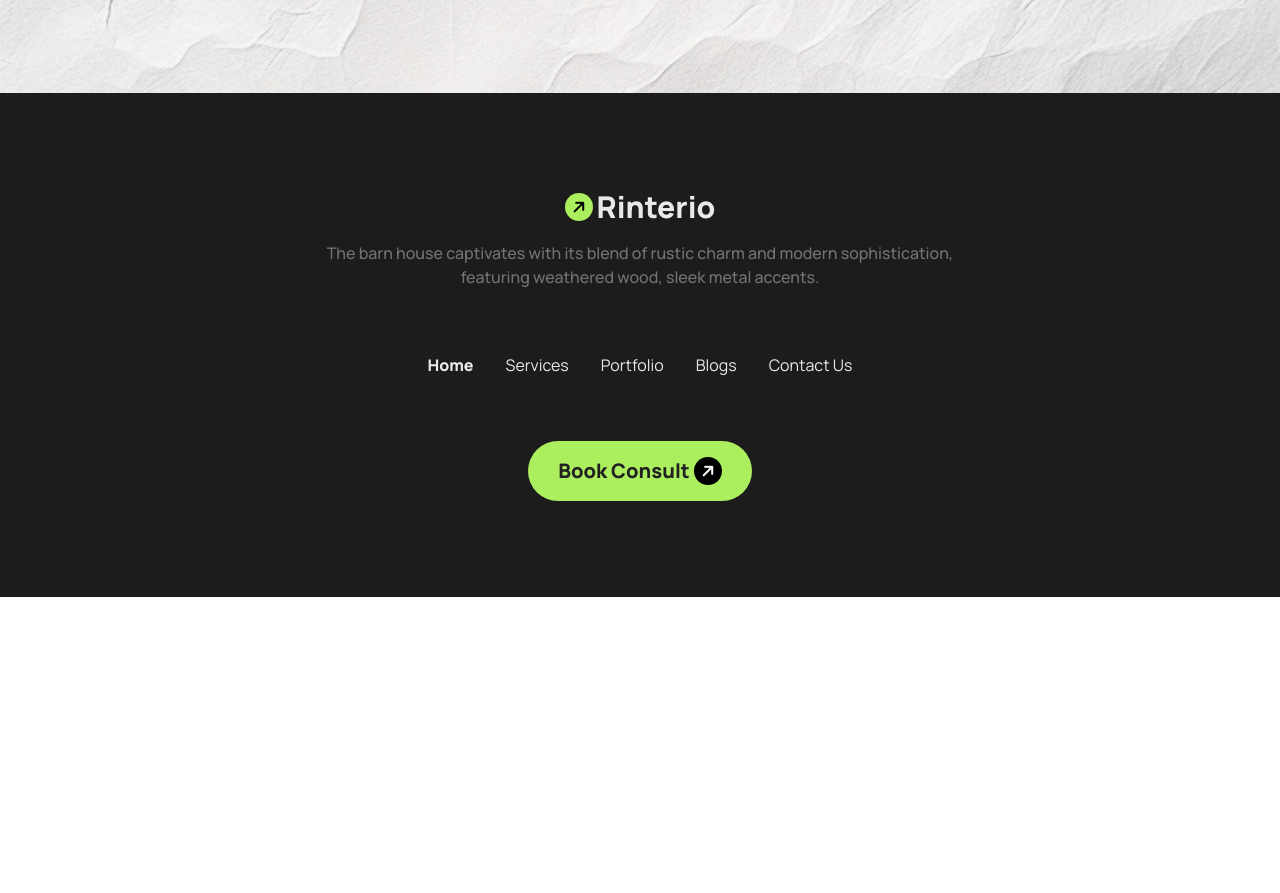
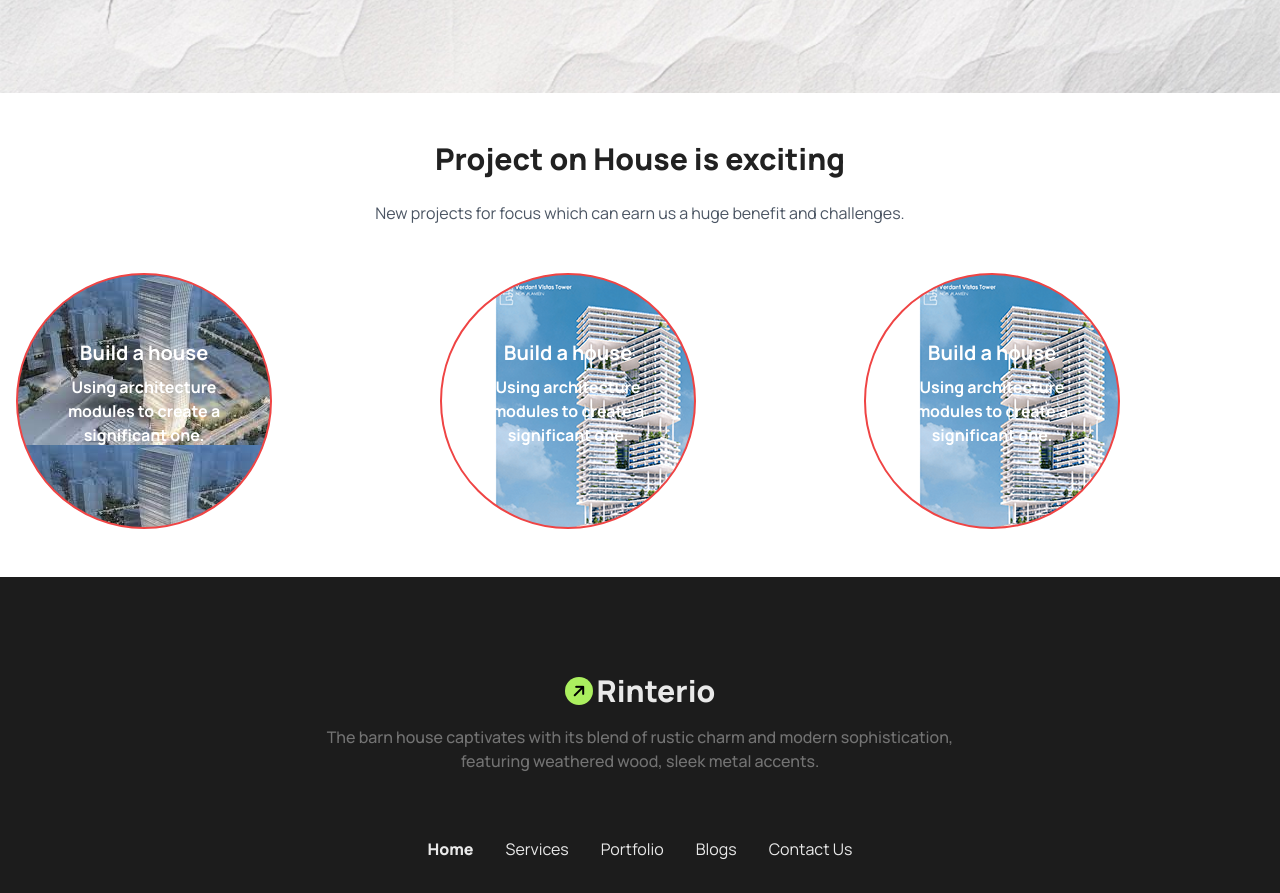
Before and after one commit to TajwarSadi0151/sadi-B10-Assignment-03, a plain HTML site: page index.html in a window 1280 px wide. Shown: the part 3755-4648 px from the top of the page. Before the commit the page ends 4352 px from the top, so only its background shows below. Drawn offline with nearby package versions, Linux system fonts and the light colour scheme.

Commit message:
last push

```diff
--- a/index.html
+++ b/index.html
@@ -50,6 +50,9 @@
           backgroundImage: {
             background_gradient: 'linear-gradient(0.00deg, rgb(255, 255, 255),rgba(255, 255, 255, 0) 100%',
             "my-Image": "url(/assets/bg.jpg)",
+            "new-Image": "url(/assets/new_1.jpeg)",
+            "second-Image": "url(/assets/new_2.jpeg)",
+            "third-Image": "url(/assets/new_3.jpeg)",
           },
         },
       },
@@ -432,6 +435,31 @@
       </form>
     </div>
   </section>
+  <section class="py-12">
+    <div class="container mx-auto px-4">
+      <h2 class="text-3xl font-extrabold text-center text-accent_heading mb-6">Project on House is exciting</h2>
+      <p class="text-center text-gray-600 mb-12">
+        New projects for focus which can earn us a huge benefit and challenges.
+      </p>
+      <div class="grid grid-cols-1 sm:grid-cols-2 lg:grid-cols-3 gap-6">
+        <div
+          class="card bg-white rounded-full border-2 border-red-500 p-6 flex flex-col items-center justify-center w-64 h-64 hover:border-blue-600 transition-all duration-500 transform hover:scale-105 bg-new-Image">
+          <h3 class="text-xl font-bold mb-2 text-white">Build a house</h3>
+          <p class="text-white mb-4 text-center font-bold">Using architecture modules to create a significant one.</p>
+        </div>
+        <div
+          class="card bg-white rounded-full border-2 border-red-500 p-6 flex flex-col items-center justify-center w-64 h-64 hover:border-blue-600 transition-all duration-500 transform hover:scale-105 bg-second-Image">
+          <h3 class="text-xl font-bold mb-2 text-white">Build a house</h3>
+          <p class="text-white mb-4 text-center font-bold">Using architecture modules to create a significant one.</p>
+        </div>
+        <div
+          class="card bg-white rounded-full border-2 border-red-500 p-6 flex flex-col items-center justify-center w-64 h-64 hover:border-blue-600 transition-all duration-500 transform hover:scale-105 bg-second-Image">
+          <h3 class="text-xl font-bold mb-2 text-white">Build a house</h3>
+          <p class="text-white mb-4 text-center font-bold">Using architecture modules to create a significant one.</p>
+        </div>
+      </div>
+    </div>
+  </section>
   <!-- footer -->
   <footer class="bg-card_heading py-24">
     <div class="flex flex-col items-center justify-center">
```
Also changed, not shown: assets/new_1.jpeg (added), assets/new_2.jpeg (added), assets/new_3.jpeg (added).
